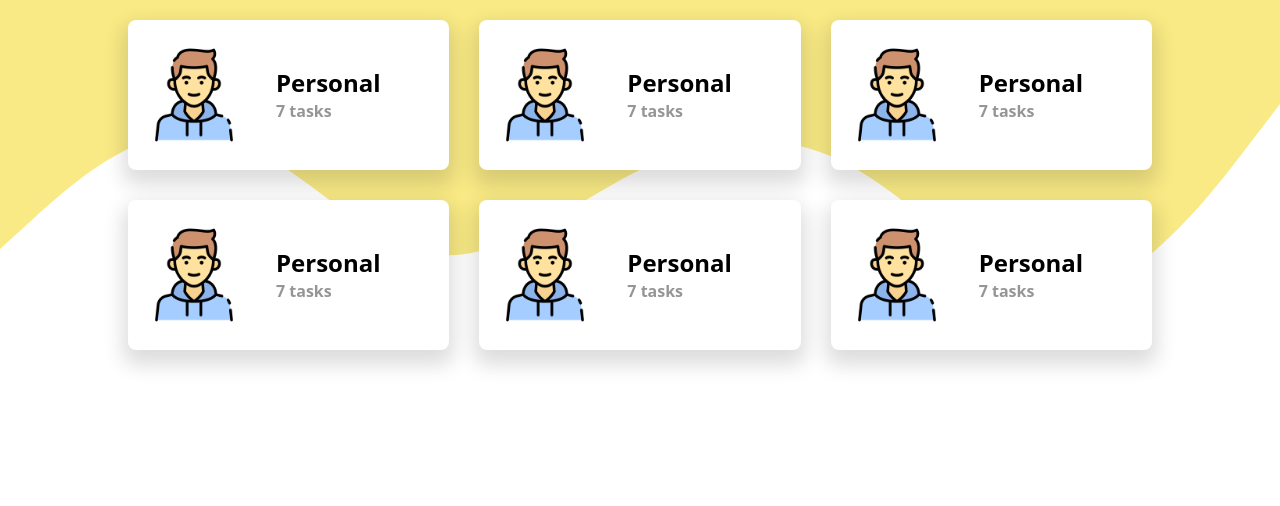
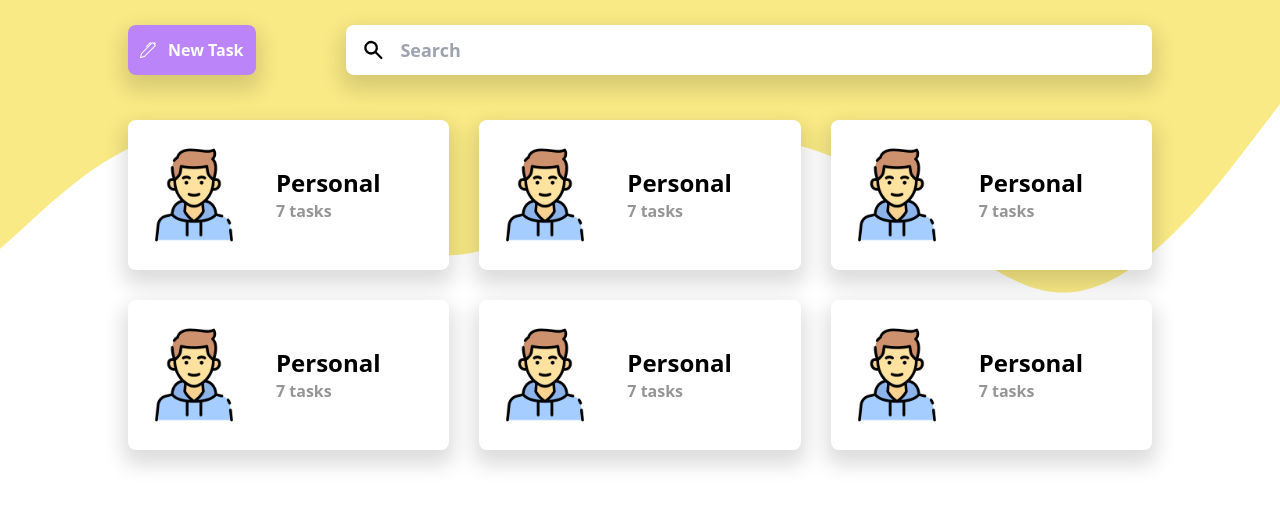
Before and after one commit to Alausa-AbdulAzeez/todo_test, a React (Vite) app: page / in a window 1280 px wide. Shown: the top 506 px of the page. Built offline with nearby package versions, Linux system fonts and the light colour scheme.

Commit message:
replaced navbar with search and add task button

```diff
--- a/src/index.css
+++ b/src/index.css
@@ -4,6 +4,8 @@
 
 * {
   box-sizing: border-box;
+  margin: 0;
+  padding: 0;
 }
 
 /* Custom glowing effect class */
@@ -43,3 +45,17 @@
   transform: translateY(-5px);
   box-shadow: 0 10px 20px 5px #00000040;
 }
+
+.shadow {
+  box-shadow: 0 10px 20px 5px #00000023;
+  transition: all 0.3s;
+}
+
+.shadow:hover {
+  transform: translateY(-5px);
+  box-shadow: 0 10px 20px 5px #bb85f973;
+}
+
+.inputContainer {
+  box-shadow: 0 10px 20px 5px #00000023;
+}
--- a/src/pages/Home.jsx
+++ b/src/pages/Home.jsx
@@ -1,61 +1,67 @@
-import todoBG from '../assets/images/todoBG.svg'
-import Navbar from '../components/Navbar'
-import boy from '../assets/images/boy.png'
-import { BsPen } from 'react-icons/bs'
+import todoBG from "../assets/images/todoBG.svg";
+import Navbar from "../components/Navbar";
+import boy from "../assets/images/boy.png";
+import { BsPen } from "react-icons/bs";
+import { HiSearch } from "react-icons/hi";
 
 const Home = () => {
   // CATEGORY DATA
-  const category = [1, 2, 3, 4, 5, 6]
+  const category = [1, 2, 3, 4, 5, 6];
 
   return (
     <>
       <img
         src={todoBG}
-        alt=''
-        className=' h-screen w-screen absolute top-0 left-0 object-cover -z-[1]'
+        alt=""
+        className=" h-screen w-screen absolute top-0 left-0 object-cover -z-[1]"
       />
-      <div className='h-screen w-screen'>
+      <div className="h-screen w-screen overflow-x-hidden">
         {/* <Navbar /> */}
-        {/* <div className='bg-slate-400 h-[100px] w-full px-32 flex items-center'>
-          <div className='flex-1 w-[100px] bg-blue-100 h-full flex items-center'>
-            <div className='cursor-pointer flex h-[40px] bg-white '>
+        <div className=" h-[100px] w-full px-32 flex items-center gap-4">
+          <div className="flex-1 w-[100px] h-full flex items-center ">
+            <div className="cursor-pointer flex h-[50px] bg-mainPurple text-white font-bold items-center px-3 py-5 rounded-[8px] shadow">
               <BsPen />
-              <div className=''>New Task</div>
+              <div className="ml-3 ">New Task</div>
             </div>
           </div>
-          <div className='flex-[4] bg-red-300'>
-            <div className=''>
-              <input type='text' />
+          <div className=" flex flex-[4] h-full  items-center">
+            <div className="h-[50px] flex items-center bg-white rounded-[8px] w-full px-4 inputContainer ">
+              <HiSearch className="text-2xl" />
+              <input
+                type="text"
+                className="h-full bg-transparent w-full outline-none border-none ml-4 text-[#999] font-semibold text-lg"
+                placeholder="Search"
+              />
             </div>
           </div>
-        </div> */}
-        <div className='px-32 mt-5 flex w-full flex-wrap gap-[30px]'>
+        </div>
+        <div className="px-32 mt-5 flex w-full flex-wrap gap-[30px]">
           {category?.map((cat, index) => {
             return (
               <div
-                className='category h-[150px] min-w-[300px]  flex-1 p-2 flex items-center'
+                className="category h-[150px] min-w-[300px]  flex-1 p-2 flex items-center"
                 key={index}
               >
-                <div className='w-[100px] h-[100px]'>
+                <div className="w-[100px] h-[100px]">
                   <img
                     src={boy}
-                    alt='category icon'
-                    className='w-full h-full'
+                    alt="category icon"
+                    className="w-full h-full"
                   />
                 </div>
-                <div className='flex flex-col flex-1 bg-white pl-8'>
-                  <h1 className='font-bold text-2xl '>Personal</h1>
-                  <p className='text-mainBlack opacity-[0.5] text-base font-bold'>
+                <div className="flex flex-col flex-1 bg-white pl-8">
+                  <h1 className="font-bold text-2xl ">Personal</h1>
+                  <p className="text-mainBlack opacity-[0.5] text-base font-bold">
                     7 tasks
                   </p>
                 </div>
               </div>
-            )
+            );
           })}
         </div>
       </div>
     </>
-  )
-}
+  );
+};
 
-export default Home
+export default Home;
--- a/tailwind.config.js
+++ b/tailwind.config.js
@@ -1,24 +1,25 @@
 /** @type {import('tailwindcss').Config} */
 export default {
-  content: ['./index.html', './src/**/*.{js,ts,jsx,tsx}'],
+  content: ["./index.html", "./src/**/*.{js,ts,jsx,tsx}"],
   theme: {
     extend: {
       fontFamily: {
-        nunito: ['nunito', 'sans-serif'],
+        nunito: ["nunito", "sans-serif"],
       },
       colors: {
-        transparent: 'transparent',
-        current: 'currentColor',
-        white: '#ffffff',
-        purple: '#3f3cbb',
-        midnight: '#121063',
-        metal: '#565584',
-        tahiti: '#3ab7bf',
-        silver: '#ecebff',
-        mainYellow: '#f9ea85',
-        mainBlack: '#2e2e2e',
+        transparent: "transparent",
+        current: "currentColor",
+        white: "#ffffff",
+        purple: "#3f3cbb",
+        midnight: "#121063",
+        metal: "#565584",
+        tahiti: "#3ab7bf",
+        silver: "#ecebff",
+        mainYellow: "#f9ea85",
+        mainBlack: "#2e2e2e",
+        mainPurple: "#bb85f9",
       },
     },
   },
   plugins: [],
-}
+};
```
